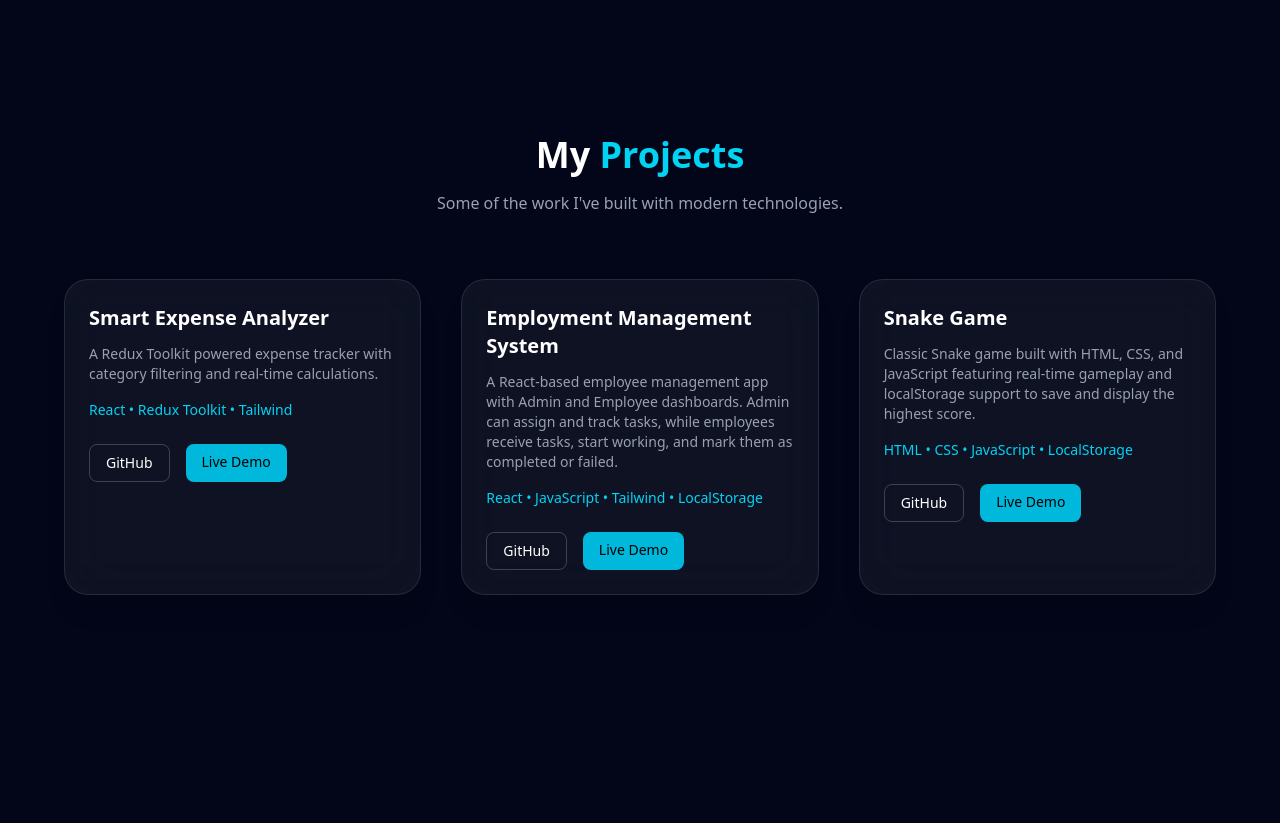
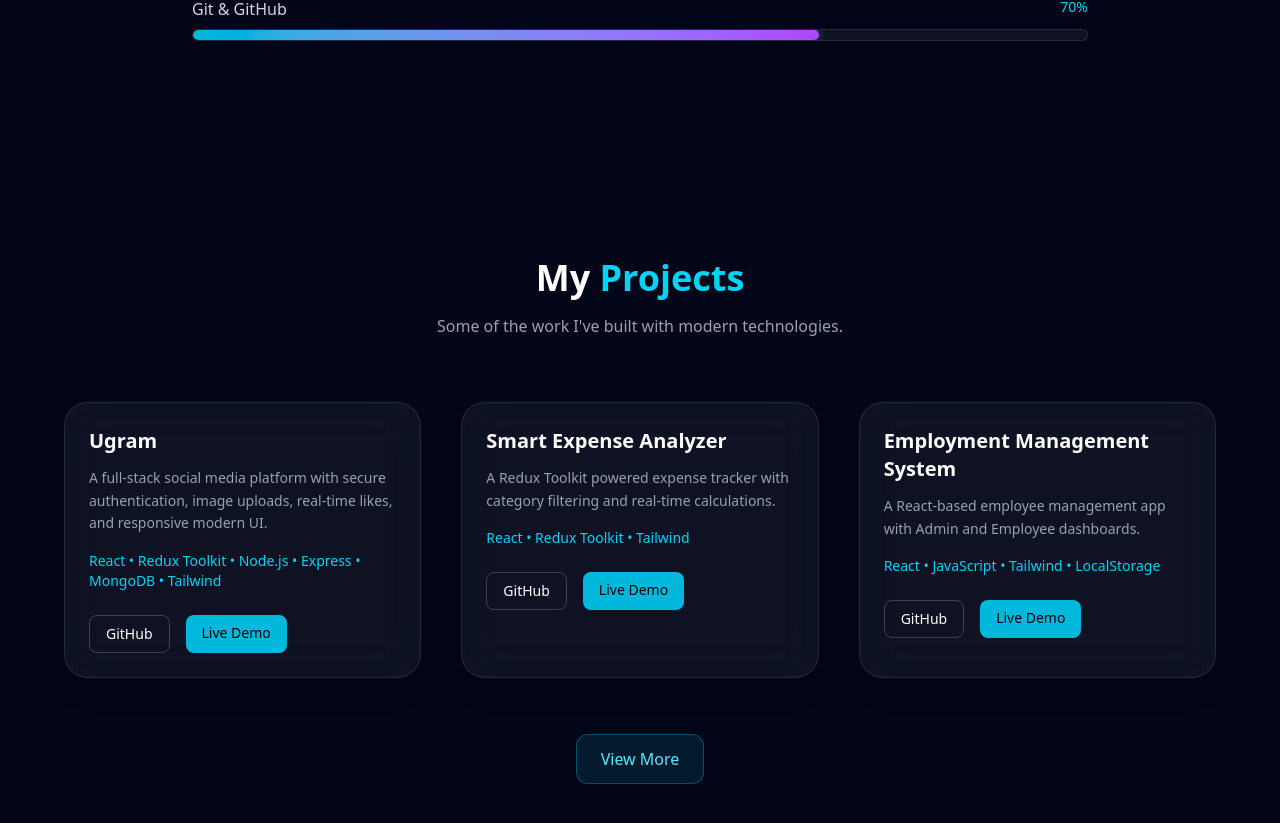
Before and after one commit to Ankit-Tech-12/Portfolio, a React (Vite) app: page / in a window 1280 px wide. Shown: the part 2435-3258 px from the top of the page. Built offline with nearby package versions, Linux system fonts and the light colour scheme.

Commit message:
Enhance project showcase and skills section with new entries and improved layout

```diff
--- a/src/components/Projects.jsx
+++ b/src/components/Projects.jsx
@@ -1,33 +1,49 @@
 import { motion } from "framer-motion";
+import { useState } from "react";
 
 const projects = [
+  {
+    title: "Ugram",
+    description:
+      "A full-stack social media platform with secure authentication, image uploads, real-time likes, and responsive modern UI.",
+    tech: "React • Redux Toolkit • Node.js • Express • MongoDB • Tailwind",
+    github: "https://github.com/Ankit-Tech-12/Ugram.git",
+    live: "https://ugram-theta.vercel.app",
+  },
   {
     title: "Smart Expense Analyzer",
     description:
       "A Redux Toolkit powered expense tracker with category filtering and real-time calculations.",
     tech: "React • Redux Toolkit • Tailwind",
     github: "https://github.com/Ankit-Tech-12/Smart-Expense-Analyzer.git",
-    live: "#",
+    live: "https://smart-expense-analyzer-xi.vercel.app",
   },
   {
     title: "Employment Management System",
     description:
-    "A React-based employee management app with Admin and Employee dashboards. Admin can assign and track tasks, while employees receive tasks, start working, and mark them as completed or failed.",
+      "A React-based employee management app with Admin and Employee dashboards.",
     tech: "React • JavaScript • Tailwind • LocalStorage",
     github: "https://github.com/Ankit-Tech-12/Employe_Management_System.git",
-  live: "#",
+    live: "https://employe-management-system-ivory.vercel.app",
   },
   {
     title: "Snake Game",
     description:
-    "Classic Snake game built with HTML, CSS, and JavaScript featuring real-time gameplay and localStorage support to save and display the highest score.",
+      "Classic Snake game built with HTML, CSS, and JavaScript featuring real-time gameplay.",
     tech: "HTML • CSS • JavaScript • LocalStorage",
     github: "https://github.com/Ankit-Tech-12/Snake-Game.git",
-  live: "#",
   },
+
+  // Add future projects here
 ];
 
 const Projects = () => {
+  const [showAll, setShowAll] = useState(false);
+
+  const visibleProjects = showAll
+    ? projects
+    : projects.slice(0, 3);
+
   return (
     <section
       id="projects"
@@ -46,27 +62,28 @@ const Projects = () => {
           <h2 className="text-3xl md:text-4xl font-bold">
             My <span className="text-cyan-400">Projects</span>
           </h2>
+
           <p className="text-gray-400 mt-4">
             Some of the work I've built with modern technologies.
           </p>
         </motion.div>
 
         {/* Project Grid */}
-        <div className="grid md:grid-cols-2 lg:grid-cols-3 gap-10">
+        <div className="grid grid-cols-1 md:grid-cols-2 lg:grid-cols-3 gap-10">
 
-          {projects.map((project, index) => (
+          {visibleProjects.map((project, index) => (
             <motion.div
               key={project.title}
               initial={{ opacity: 0 }}
               whileInView={{ opacity: 1 }}
               transition={{
-                duration: 0.6,
-                delay: index * 0.15,
+                duration: 0.5,
+                delay: index * 0.1,
               }}
               viewport={{ once: false }}
               className="relative bg-white/5 backdrop-blur-xl border border-white/10 p-6 rounded-3xl shadow-xl group hover:scale-[1.03] transition duration-300"
             >
-              {/* Glow on hover */}
+              {/* Hover Glow */}
               <div className="absolute inset-0 rounded-3xl bg-gradient-to-r from-cyan-500/10 to-purple-500/10 opacity-0 group-hover:opacity-100 transition duration-300"></div>
 
               <div className="relative z-10">
@@ -75,7 +92,7 @@ const Projects = () => {
                   {project.title}
                 </h3>
 
-                <p className="text-gray-400 text-sm mb-4">
+                <p className="text-gray-400 text-sm mb-4 leading-relaxed">
                   {project.description}
                 </p>
 
@@ -83,26 +100,48 @@ const Projects = () => {
                   {project.tech}
                 </p>
 
-                <div className="flex gap-4">
+                <div className="flex gap-4 flex-wrap">
+
+                  {project.github && (
                     <a
                       href={project.github}
+                      target="_blank"
+                      rel="noreferrer"
                       className="text-sm px-4 py-2 border border-white/20 rounded-lg hover:bg-white/10 transition"
                     >
                       GitHub
                     </a>
+                  )}
+
+                  {project.live && (
                     <a
                       href={project.live}
-                    className="text-sm px-4 py-2 bg-cyan-500 rounded-lg hover:bg-cyan-400 transition text-black"
+                      target="_blank"
+                      rel="noreferrer"
+                      className="text-sm px-4 py-2 bg-cyan-500 rounded-lg hover:bg-cyan-400 transition text-black font-medium"
                     >
                       Live Demo
                     </a>
+                  )}
+
                 </div>
-
               </div>
             </motion.div>
           ))}
 
         </div>
+
+        {/* View More Button */}
+        {projects.length > 3 && (
+          <div className="flex justify-center mt-14">
+            <button
+              onClick={() => setShowAll(!showAll)}
+              className="px-6 py-3 rounded-xl border border-cyan-400/30 bg-cyan-400/10 text-cyan-300 hover:bg-cyan-400 hover:text-black transition duration-300 font-medium"
+            >
+              {showAll ? "Show Less" : "View More"}
+            </button>
+          </div>
+        )}
 
       </div>
     </section>
--- a/src/components/Skills.jsx
+++ b/src/components/Skills.jsx
@@ -7,6 +7,9 @@ const skills = [
   { name: "JavaScript", level: 80 },
   { name: "React", level: 85 },
   { name: "Redux Toolkit", level: 75 },
+   { name: "Node.js", level: 75 },
+  { name: "Express.js", level: 72 },
+  { name: "MongoDB", level: 70 },
   { name: "Git & GitHub", level: 70 },
 ];
 
```
Also changed, not shown: 1 other file (tests, documents, lock files or other folders). Lines whose indentation alone changed are shown as unchanged.
